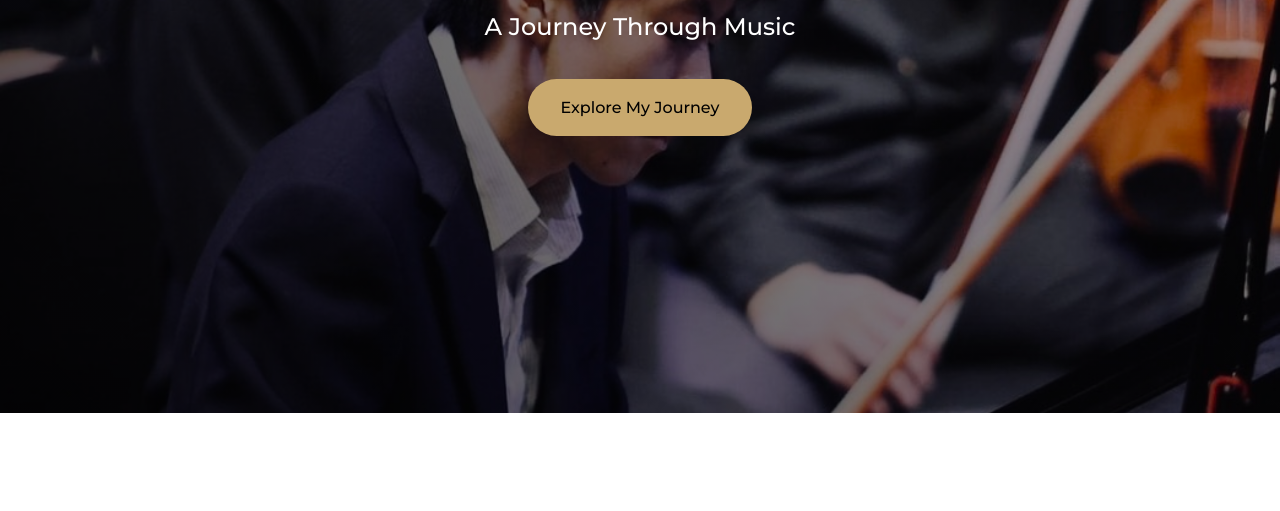
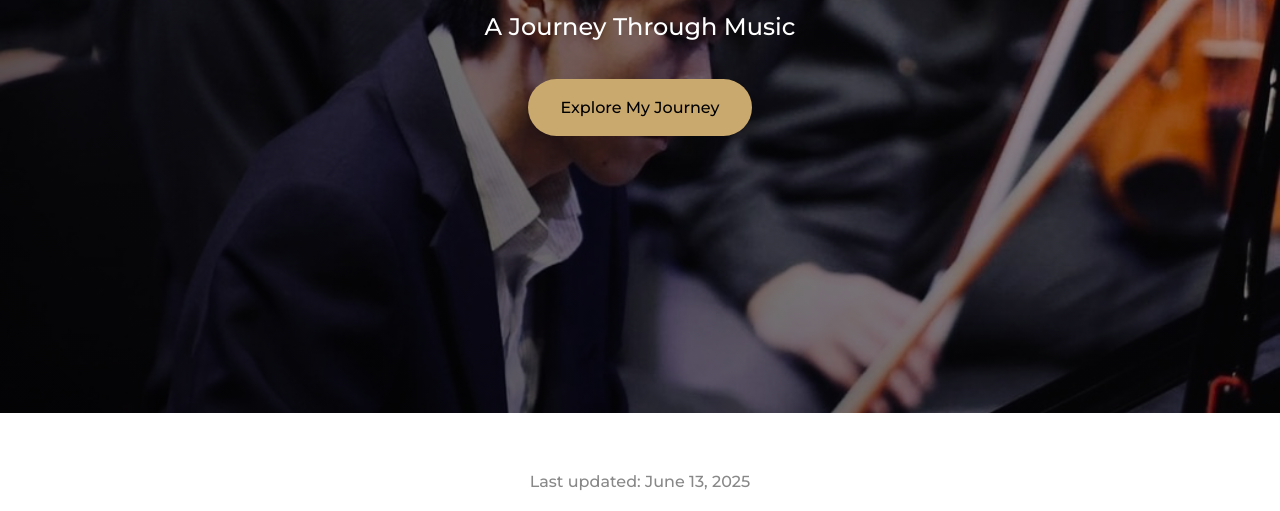
Before and after one commit to yuqiaochen123/Personal-website, a plain HTML site: page index.html in a window 1280 px wide. Shown: the part 387-898 px from the top of the page. Before the commit the page ends 800 px from the top, so only its background shows below. Drawn offline with Linux system fonts and the light colour scheme; a web font is replaced by a local one.

Commit message:
Add dynamic last updated date to homepage footer

```diff
--- a/index.html
+++ b/index.html
@@ -395,9 +395,12 @@
                 <p class="hero-subtitle">A Journey Through Music</p>
                 <a href="global-experience.html" class="cta-button">Explore My Journey</a>
             </div>
-    </section>
+        </section>
     </main>
 
+    <footer style="width:100%; text-align:center; margin-top:2rem; padding:1.5rem 0 1rem 0; color:#888; font-family:'Montserrat',sans-serif; font-size:1rem;">
+        Last updated: <span id="last-updated"></span>
+    </footer>
     <script>
         document.querySelector('.nav-toggle').addEventListener('click', function() {
             this.classList.toggle('active');
@@ -421,6 +424,11 @@
                 navMenu.classList.remove('active');
             }
         });
+
+        // Set the last updated date dynamically
+        document.getElementById('last-updated').textContent = new Date().toLocaleDateString('en-US', {
+            year: 'numeric', month: 'long', day: 'numeric'
+        });
     </script>
 </body>
 </html>
```
